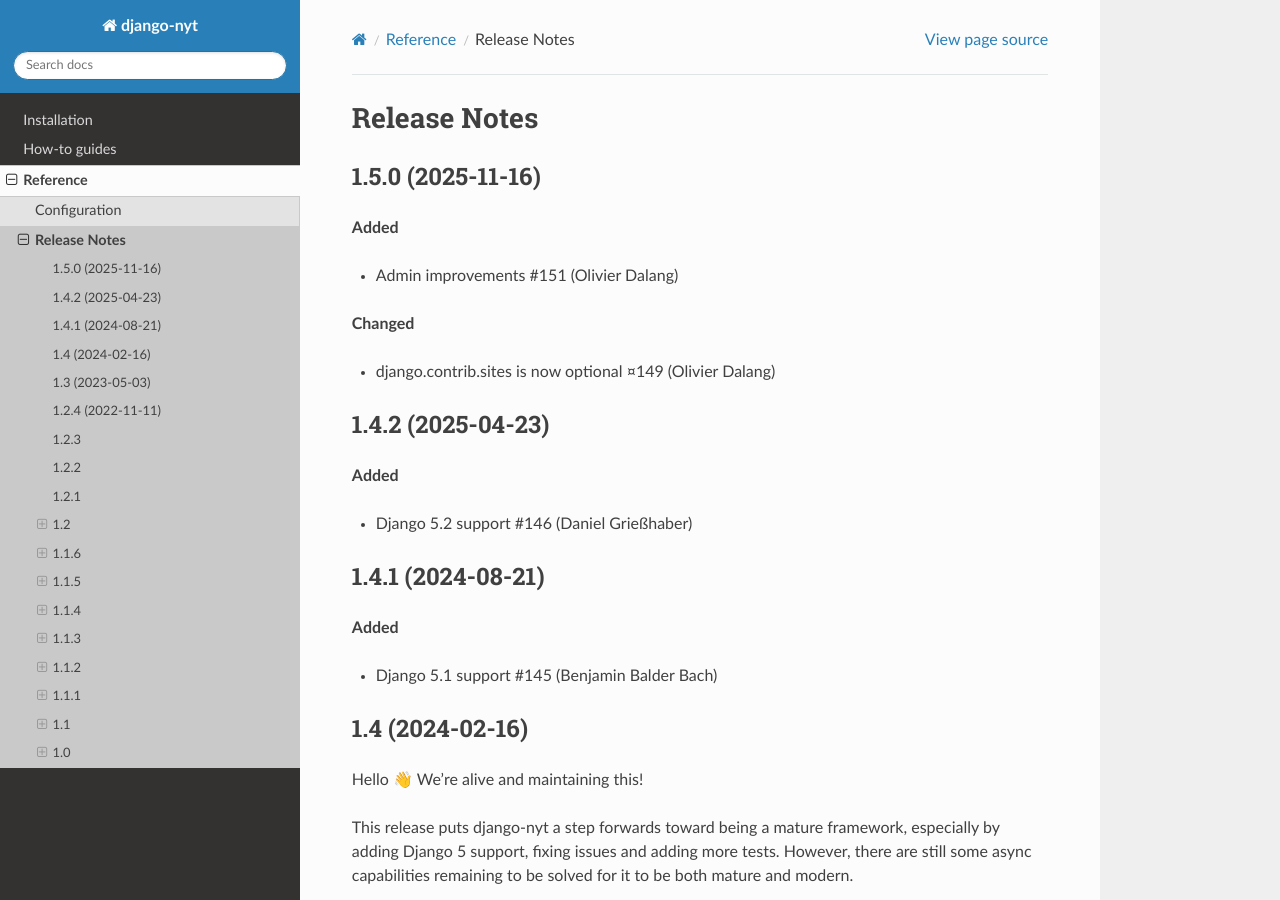
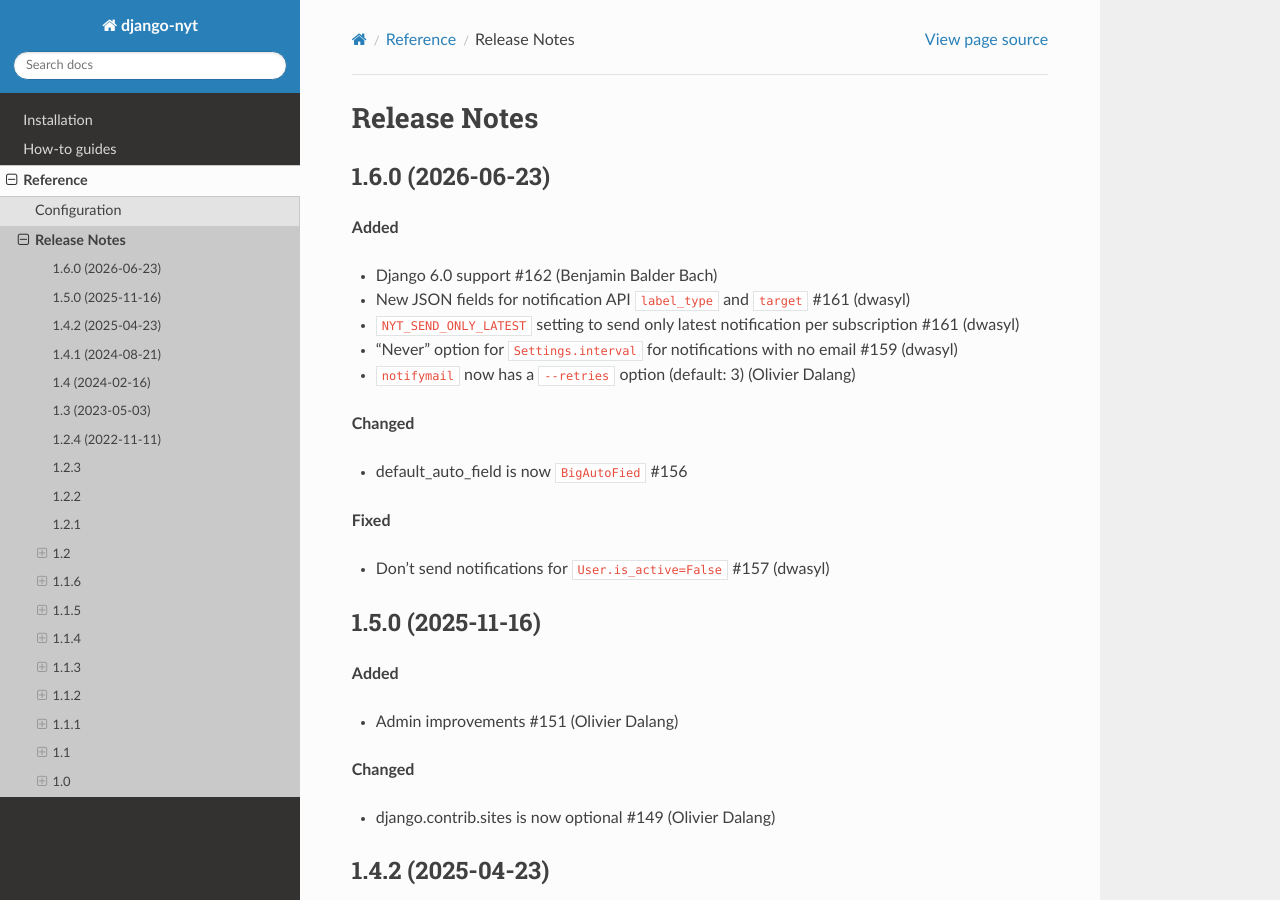
Before and after one commit to django-wiki/django-nyt, a Sphinx documentation site: the page built from docs/release_notes.rst, in a window 1280 px wide and 900 px high. Built offline with Sphinx 7.4.7 and the Read the Docs theme 3.1.0, drawn with Linux system fonts in a browser that asks for light colours; pages that are not in the unit, such as notebooks, are missing from menus.

Commit message:
Bump version, add release notes

```diff
--- a/django_nyt/__init__.py
+++ b/django_nyt/__init__.py
@@ -1,5 +1,5 @@
 _disable_notifications = False
 
-__version__ = "1.5.0"
+__version__ = "1.6.0"
 
 default_app_config = "django_nyt.apps.DjangoNytConfig"
--- a/docs/release_notes.rst
+++ b/docs/release_notes.rst
@@ -1,5 +1,26 @@
 Release Notes
 =============
+
+1.6.0 (2026-06-23)
+------------------
+
+**Added**
+
+* Django 6.0 support #162 (Benjamin Balder Bach)
+* New JSON fields for notification API ``label_type`` and ``target`` #161 (dwasyl)
+* ``NYT_SEND_ONLY_LATEST`` setting to send only latest notification per subscription #161 (dwasyl)
+* "Never" option for ``Settings.interval`` for notifications with no email #159 (dwasyl)
+* ``notifymail`` now has a ``--retries`` option (default: 3) (Olivier Dalang)
+
+
+**Changed**
+
+* default_auto_field is now ``BigAutoFied`` #156
+
+**Fixed**
+
+* Don't send notifications for ``User.is_active=False`` #157 (dwasyl)
+
 
 1.5.0 (2025-11-16)
 ------------------
@@ -10,7 +31,7 @@
 
 **Changed**
 
-* django.contrib.sites is now optional ¤149 (Olivier Dalang)
+* django.contrib.sites is now optional #149 (Olivier Dalang)
 
 
 1.4.2 (2025-04-23)
```
